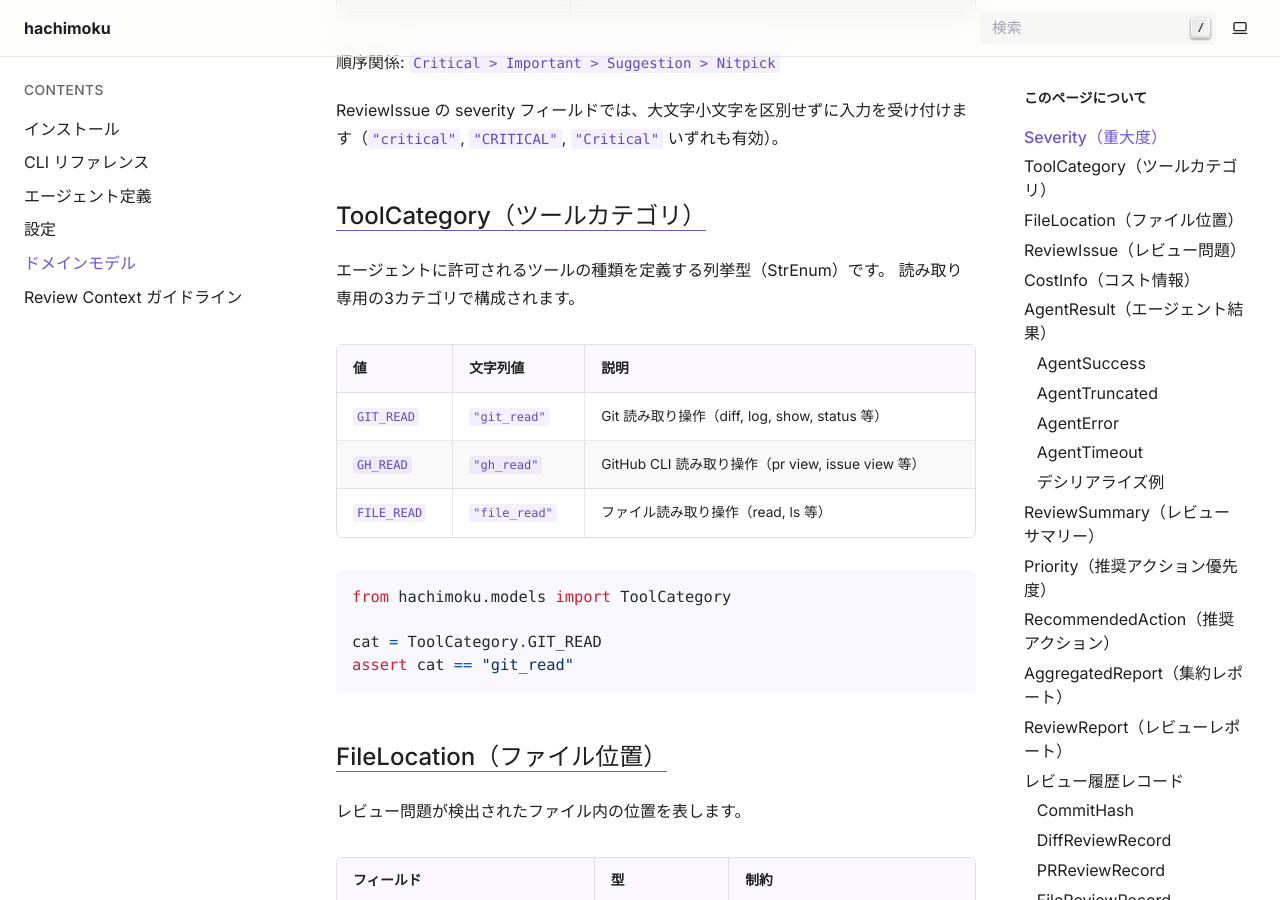
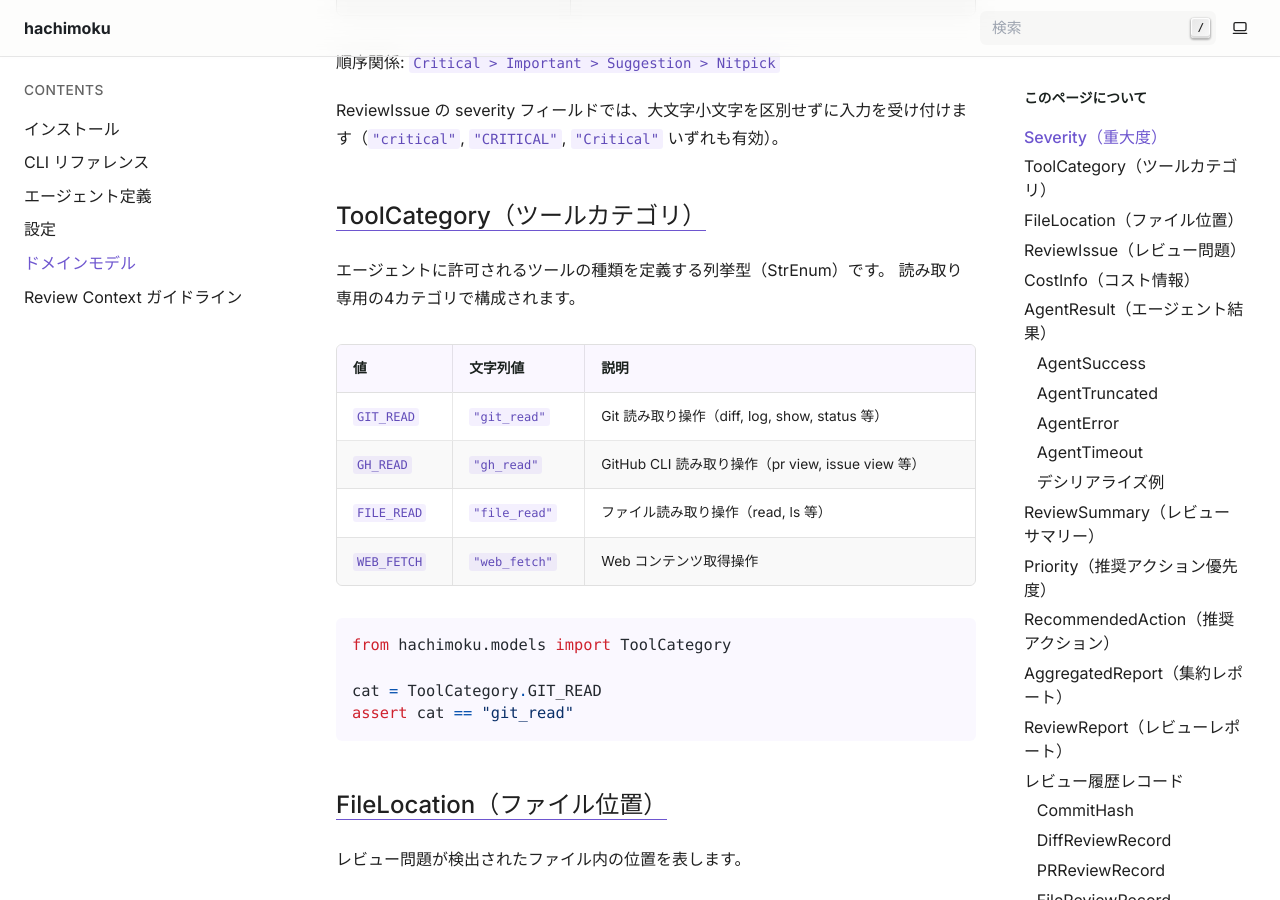
Before and after one commit to drillan/hachimoku, a Sphinx documentation site: the page built from docs/models.md, in a window 1280 px wide and 900 px high, scrolled down 1990 px. Built offline with Sphinx 7.4.7, drawn with Linux system fonts in a browser that asks for light colours.

Commit message:
docs(#225): Update documentation for web_fetch tool category support (#227)
* docs(#225): Update documentation for web_fetch tool category support

- Update allowed_tools default count from 3 to 4 categories in agents.md
- Add WEB_FETCH tool category to ToolCategory documentation in models.md
- Update category count from 3 to 4 to reflect feature added in PR #223

Co-Authored-By: Claude Opus 4.6 <noreply@anthropic.com>

* docs: Fix SelectorDefinition allowed_tools default description

Correct the documentation for `allowed_tools` default value: it's 3 categories
(git_read, gh_read, file_read) excluding web_fetch, not all 4 categories.

Co-Authored-By: Claude Haiku 4.5 <noreply@anthropic.com>

---------

Co-authored-by: Claude Opus 4.6 <noreply@anthropic.com>

````diff
--- a/docs/models.md
+++ b/docs/models.md
@@ -27,13 +27,14 @@ ReviewIssue の severity フィールドでは、大文字小文字を区別せ
 ## ToolCategory（ツールカテゴリ）
 
 エージェントに許可されるツールの種類を定義する列挙型（StrEnum）です。
-読み取り専用の3カテゴリで構成されます。
+読み取り専用の4カテゴリで構成されます。
 
 | 値 | 文字列値 | 説明 |
 |----|---------|------|
 | `GIT_READ` | `"git_read"` | Git 読み取り操作（diff, log, show, status 等） |
 | `GH_READ` | `"gh_read"` | GitHub CLI 読み取り操作（pr view, issue view 等） |
 | `FILE_READ` | `"file_read"` | ファイル読み取り操作（read, ls 等） |
+| `WEB_FETCH` | `"web_fetch"` | Web コンテンツ取得操作 |
 
 ```{code-block} python
 from hachimoku.models import ToolCategory
````
Also changed, not shown: docs/agents.md (+1 -1 lines).
